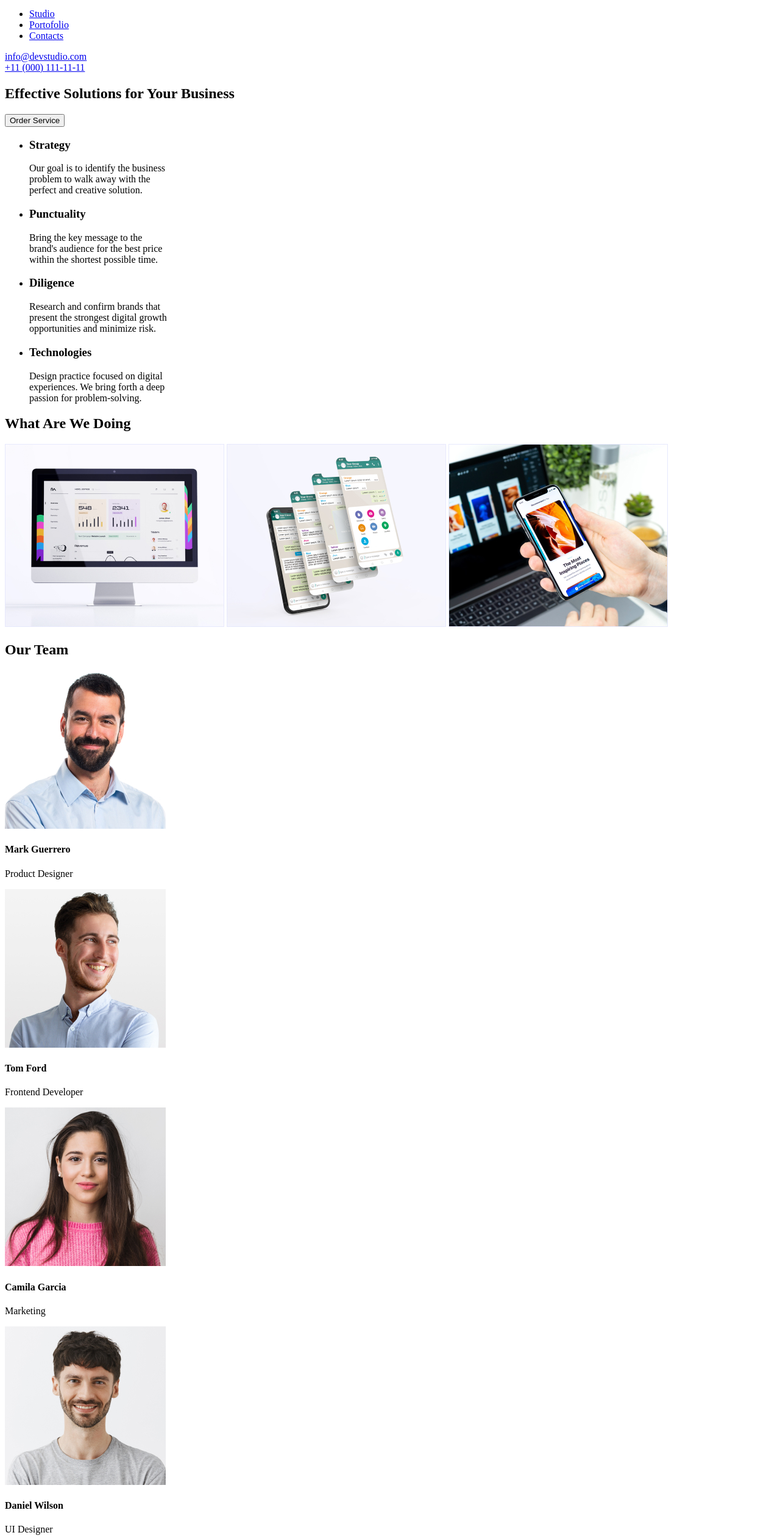
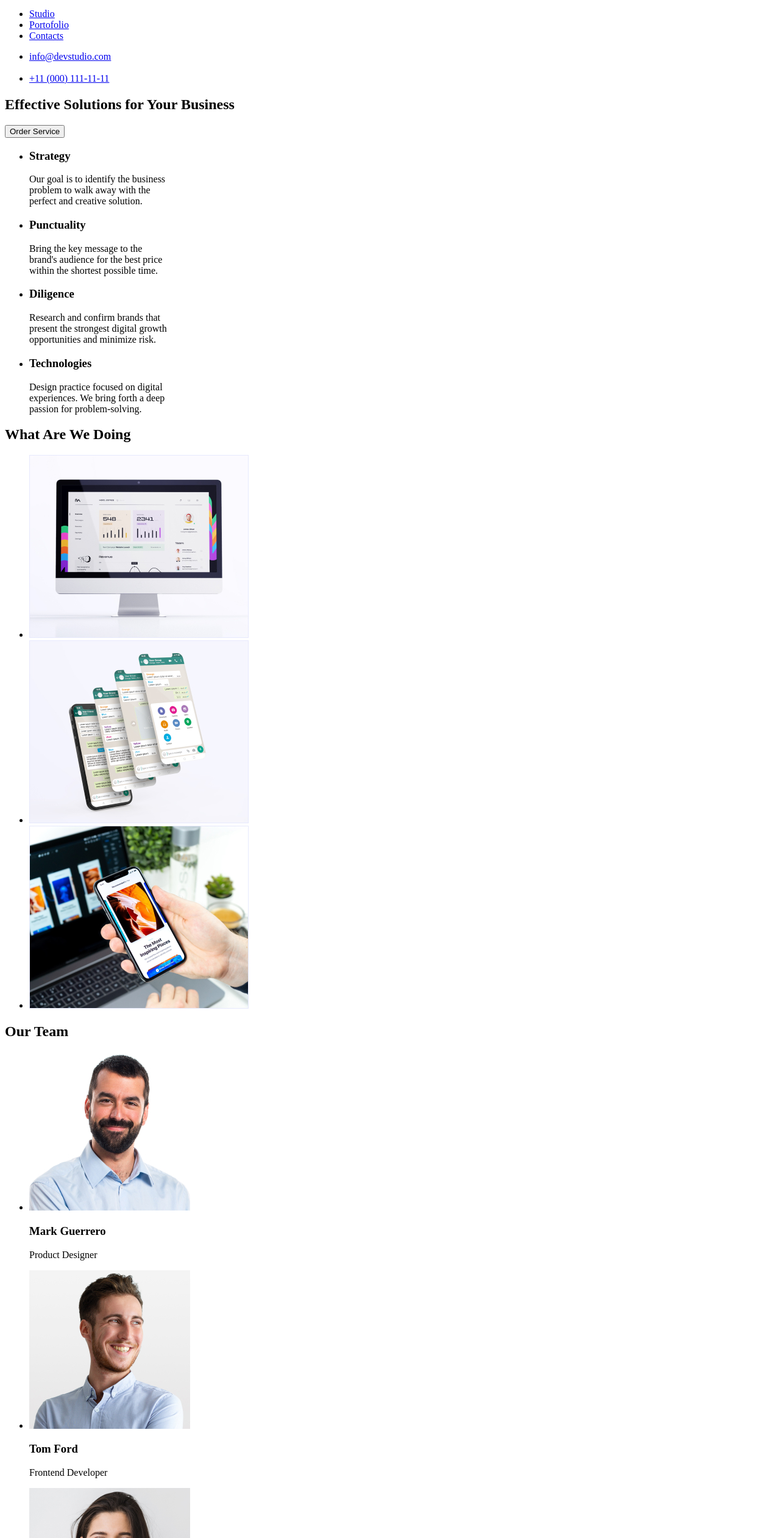
Before and after one commit to Fear3dB3ard/goit-markup-hw-01, a plain HTML site: page index.html in a window 1280 px wide. Shown: the part 38-2560 px from the top of the page at 61% size. Drawn offline with Linux system fonts and the light colour scheme.

Commit message:
Update index.html

```diff
--- a/index.html
+++ b/index.html
@@ -6,83 +6,162 @@
     <title>webstudio</title>
   </head>
   <body>
-    <!-- hero content -->
-    <section id="studio"> <!-- header -->
+    <!-- hero section -->
+    <section>
       <header>
-        <!-- logo section -->
-        <div>
-          <a href="index.html"> <img src="images/Logowebstudio.svg" alt="logo" /></a>
-        </div>
         <!-- nav section -->
         <nav>
+          <a href="index.html">
+            <img src="images/Logowebstudio.svg" alt="logo"
+          /></a>
           <ul>
             <li><a href="#studio">Studio</a></li>
-            <li><a href="#portofolio">Portofolio</a></li>
+            <li><a href="#portfolio">Portofolio</a></li>
             <li><a href="#contacts">Contacts</a></li>
           </ul>
         </nav>
         <!-- contact section -->
-        <div id="contacts">
-          <a href="mailto:info@devstudio.com">info@devstudio.com</a> <br>
-          <a href="tel:+11 (000) 111-11-11">+11 (000) 111-11-11</a>
-        </div>
+        <ul id="contacts">
+          <li><a href="mailto:info@devstudio.com">info@devstudio.com</a></li>
+          <br />
+          <li><a href="tel:+11 (000)111-11-11">+11 (000) 111-11-11</a></li>
+        </ul>
       </header>
     </section>
-
-
-      <!-- title -->
+    <!-- main section -->
+    <main>
+      <!-- title section-->
       <section>
         <h1>Effective Solutions for Your Business</h1>
         <button type="button">Order Service</button>
       </section>
-      <!-- main section -->
-      <main>
+
       <!-- about section -->
-        <section id="portofolio">
+      <section id="portfolio">
+        <h2 hidden></h2>
         <ul>
-            <li><h3>Strategy</h3></li>
-                <p> Our goal is to identify the business<br>
-                    problem to walk away with the <br> perfect and creative solution. </p>
-            <li><h3>Punctuality</h3></li>
-                  <p>Bring the key message to the <br>brand's audience for the best price <br>within the shortest possible time.</p>
-            <li><h3>Diligence</h3></li>
-                  <p> Research and confirm brands that <br> present the strongest digital growth <br> opportunities and minimize risk.</p>
-            <li><h3>Technologies</h3></li>
-                  <p>Design practice focused on digital <br> experiences. We bring forth a deep <br>passion for problem-solving.</p>
+          <li>
+            <h3>Strategy</h3>
+            <p>
+              Our goal is to identify the business<br />
+              problem to walk away with the <br />
+              perfect and creative solution.
+            </p>
+          </li>
+          <li>
+            <h3>Punctuality</h3>
+            <p>
+              Bring the key message to the <br />brand's audience for the best
+              price <br />within the shortest possible time.
+            </p>
+          </li>
+          <li>
+            <h3>Diligence</h3>
+            <p>
+              Research and confirm brands that <br />
+              present the strongest digital growth <br />
+              opportunities and minimize risk.
+            </p>
+          </li>
+          <li>
+            <h3>Technologies</h3>
+            <p>
+              Design practice focused on digital <br />
+              experiences. We bring forth a deep <br />passion for
+              problem-solving.
+            </p>
+          </li>
         </ul>
       </section>
       <!-- what we are doing section -->
       <section>
         <h2>What Are We Doing</h2>
-        <img src="images/pc.jpg" alt="pc picture" width="360px" height="300px">
-        <img src="images/phone.jpg" alt="phone pages" width="360px" height="300px">
-        <img src="images/phone2.jpg" alt="phone picture" width="360px" height="300px">
+        <ul>
+          <li>
+            <img
+              src="images/pc.jpg"
+              alt="pc picture"
+              width="360px"
+              height="300px"
+            />
+          </li>
+          <li>
+            <img
+              src="images/phone.jpg"
+              alt="phone pages"
+              width="360px"
+              height="300px"
+            />
+          </li>
+          <li>
+            <img
+              src="images/phone2.jpg"
+              alt="phone picture"
+              width="360px"
+              height="300px"
+            />
+          </li>
+        </ul>
       </section>
       <!-- out team section -->
-       <div>
+      <section>
         <h2>Our Team</h2>
-          <img src="images/mark.jpg" alt="Mark picture">
-            <h4>Mark Guerrero</h4>
+        <ul>
+          <li>
+            <img
+              src="images/mark.jpg"
+              alt="Mark picture"
+              width="264"
+              height="260"
+            />
+            <h3>Mark Guerrero</h3>
             <p>Product Designer</p>
-          <img src="images/imgtom.jpg" alt="Tom picture">
-            <h4>Tom Ford</h4>
+          </li>
+          <li>
+            <img
+              src="images/imgtom.jpg"
+              alt="Tom picture"
+              width="264"
+              height="260"
+            />
+            <h3>Tom Ford</h3>
             <p>Frontend Developer</p>
-          <img src="images/imgCamila.jpg" alt="Camila picture">
-             <h4>Camila Garcia</h4>
+          </li>
+          <li>
+            <img
+              src="images/imgCamila.jpg"
+              alt="Camila picture"
+              width="264"
+              height="260"
+            />
+            <h3>Camila Garcia</h3>
             <p>Marketing</p>
-          <img src="images/imgDaniel.jpg" alt="Daniel picture">
-            <h4>Daniel Wilson</h4>
+          </li>
+          <li>
+            <img
+              src="images/imgDaniel.jpg"
+              alt="Daniel picture"
+              width="264"
+              height="260"
+            />
+            <h3>Daniel Wilson</h3>
             <p>UI Designer</p>
-       </div>
-    </div>
+          </li>
+        </ul>
+      </section>
     </main>
     <!-- footer section -->
     <footer>
-    <div>
-      <a href="index.html"> <img src="images/Logowebstudio.svg" alt="logo" /></a>
-       <p>Increase the flow of customers and <br> sales for your business with digital <br> marketing & growth solutions.</p>
-    </div>
-
+      <section>
+        <a href="index.html">
+          <img src="images/Logowebstudio.svg" alt="logo"
+        /></a>
+        <p>
+          Increase the flow of customers and <br />
+          sales for your business with digital <br />
+          marketing & growth solutions.
+        </p>
+      </section>
     </footer>
   </body>
 </html>
```
Lines whose indentation alone changed are shown as unchanged.
